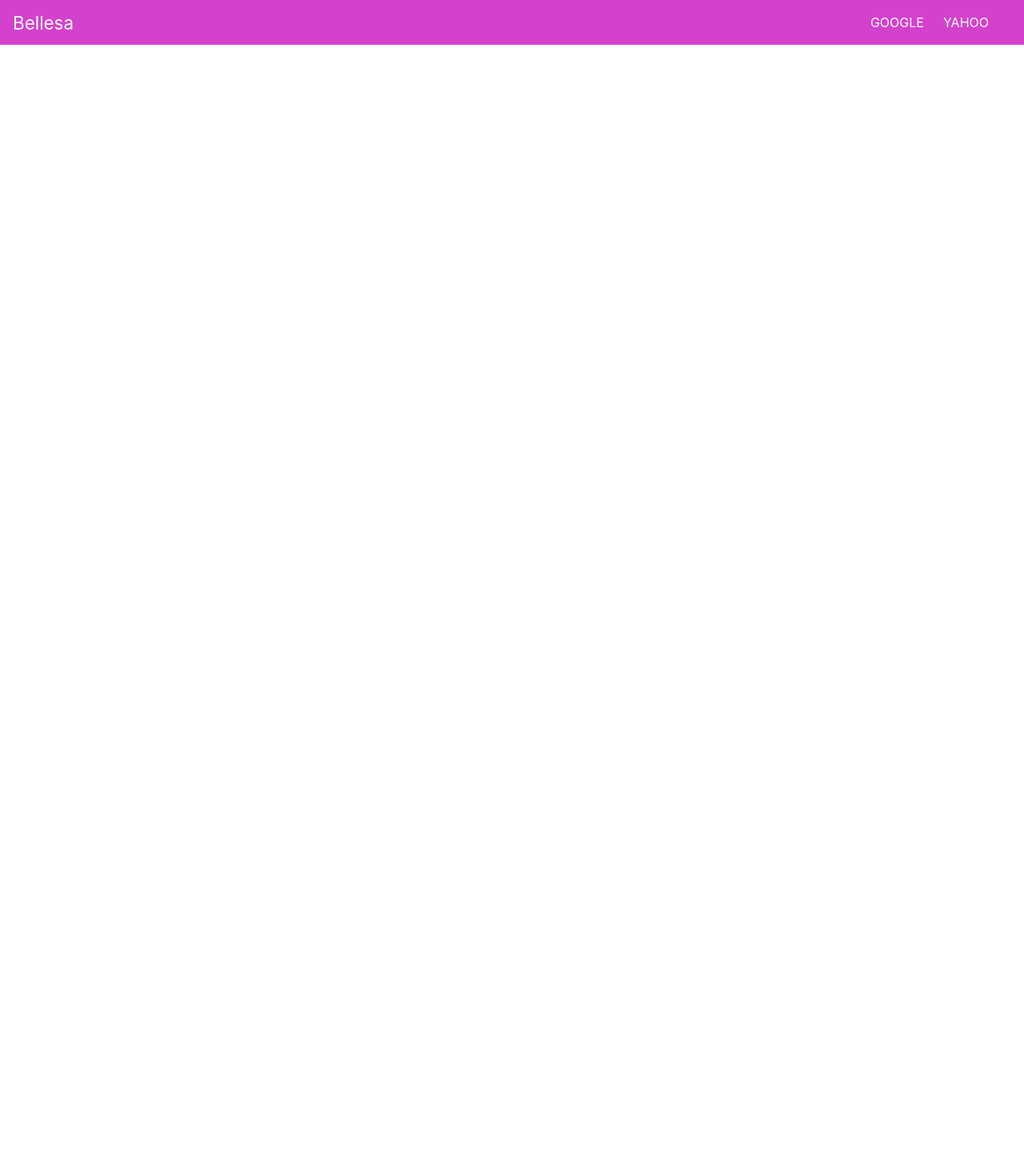
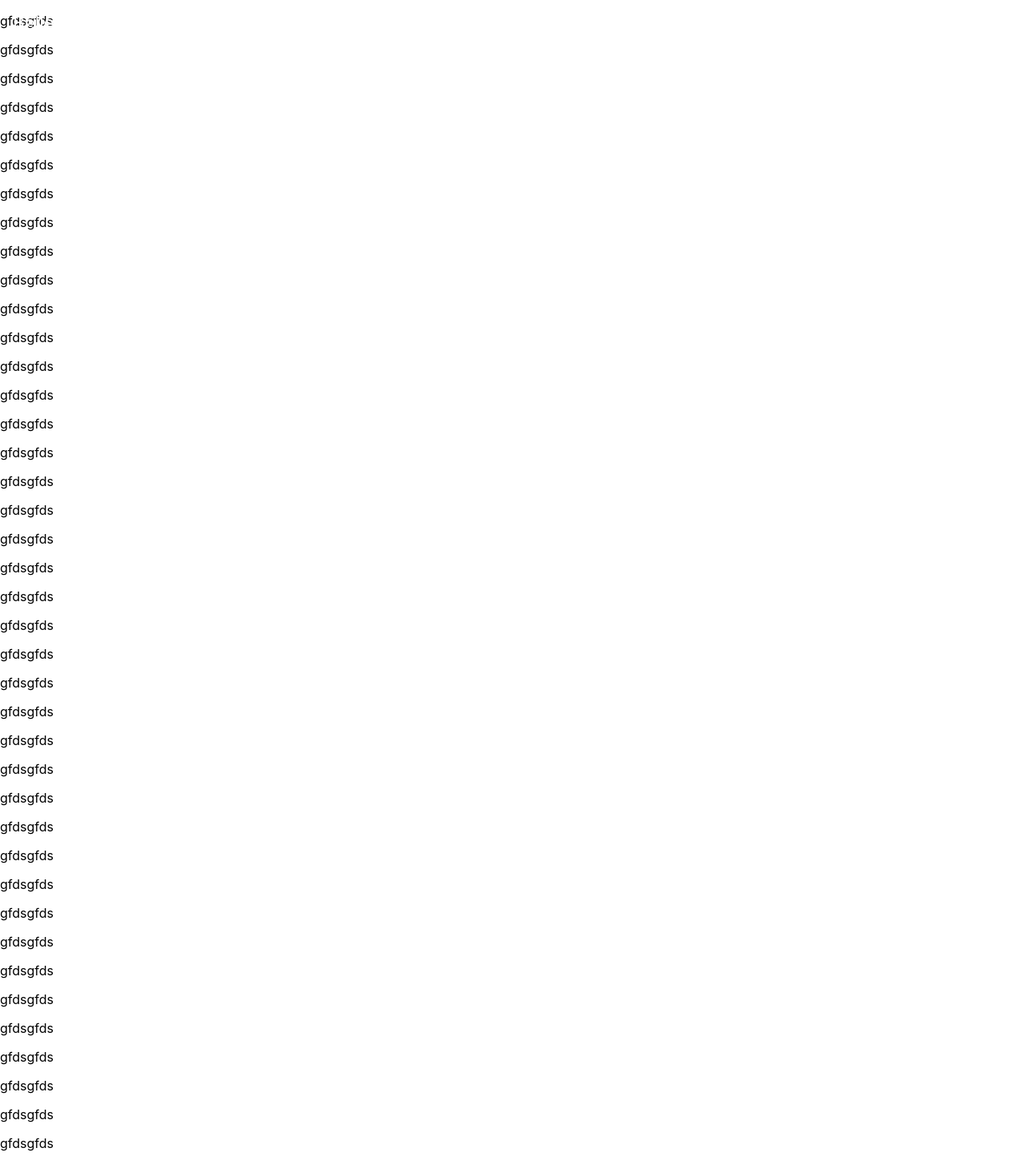
Before and after one commit to daniriian/navbar-responsive, a React (Create React App) app: page / in a window 1280 px wide. Shown: the whole page at 80% size. Before the commit the page ends 800 px from the top, so only its background shows below. Built offline with nearby package versions, Linux system fonts and the light colour scheme.

Commit message:
make navbar to change color when scrolled down

```diff
--- a/package.json
+++ b/package.json
@@ -6,6 +6,7 @@
     "@testing-library/jest-dom": "^4.2.4",
     "@testing-library/react": "^9.3.2",
     "@testing-library/user-event": "^7.1.2",
+    "lodash": "^4.17.15",
     "node-sass": "^4.13.0",
     "react": "^16.12.0",
     "react-dom": "^16.12.0",
--- a/src/App.js
+++ b/src/App.js
@@ -10,6 +10,48 @@ function App() {
   return (
     <div className="App">
       <Navbar logo="Bellesa" menuItems={menuLinks} />
+      <div>
+        <p>gfdsgfds</p>
+        <p>gfdsgfds</p>
+        <p>gfdsgfds</p>
+        <p>gfdsgfds</p>
+        <p>gfdsgfds</p>
+        <p>gfdsgfds</p>
+        <p>gfdsgfds</p>
+        <p>gfdsgfds</p>
+        <p>gfdsgfds</p>
+        <p>gfdsgfds</p>
+        <p>gfdsgfds</p>
+        <p>gfdsgfds</p>
+        <p>gfdsgfds</p>
+        <p>gfdsgfds</p>
+        <p>gfdsgfds</p>
+        <p>gfdsgfds</p>
+        <p>gfdsgfds</p>
+        <p>gfdsgfds</p>
+        <p>gfdsgfds</p>
+        <p>gfdsgfds</p>
+        <p>gfdsgfds</p>
+        <p>gfdsgfds</p>
+        <p>gfdsgfds</p>
+        <p>gfdsgfds</p>
+        <p>gfdsgfds</p>
+        <p>gfdsgfds</p>
+        <p>gfdsgfds</p>
+        <p>gfdsgfds</p>
+        <p>gfdsgfds</p>
+        <p>gfdsgfds</p>
+        <p>gfdsgfds</p>
+        <p>gfdsgfds</p>
+        <p>gfdsgfds</p>
+        <p>gfdsgfds</p>
+        <p>gfdsgfds</p>
+        <p>gfdsgfds</p>
+        <p>gfdsgfds</p>
+        <p>gfdsgfds</p>
+        <p>gfdsgfds</p>
+        <p>gfdsgfds</p>
+      </div>
     </div>
   );
 }
--- /dev/null
+++ b/src/components/DocumentScrollThrottle.js
@@ -0,0 +1,30 @@
+import { useEffect, useState } from 'react';
+import { throttle } from 'lodash';
+
+function useDocumentScrollThrottled(callback) {
+  const [, setScrollPosition] = useState(0);
+  let previousScrollTop = 0;
+
+  function handleDocumentScroll() {
+    const { scrollTop: currentScrollTop } =
+      document.documentElement || document.body;
+
+    setScrollPosition(previousPosition => {
+      previousScrollTop = previousPosition;
+      return currentScrollTop;
+    });
+
+    callback({ previousScrollTop, currentScrollTop });
+  }
+
+  const handleDocumentScrollThrottled = throttle(handleDocumentScroll, 100);
+
+  useEffect(() => {
+    window.addEventListener('scroll', handleDocumentScrollThrottled);
+
+    return () =>
+      window.removeEventListener('scroll', handleDocumentScrollThrottled);
+  }, []);
+}
+
+export default useDocumentScrollThrottled;
--- a/src/components/Navbar/Navbar.component.jsx
+++ b/src/components/Navbar/Navbar.component.jsx
@@ -1,18 +1,35 @@
 import React, { useState } from 'react';
 
 import MenuButton from './MenuButton/MenuButton.component';
+import useDocumentScrollThrottled from '../DocumentScrollThrottle';
 
 import './Navbar.styles.scss';
 
 const Navbar = ({ logo, menuItems }) => {
   const [menuOpen, setMenuOpen] = useState(false);
+  const [transparentNav, setTransparentNav] = useState(true);
+
+  const MINIMUM_SCROLL = 180;
+  const TIMEOUT_DELAY = 100;
 
   const inverseMenu = () => {
     setMenuOpen(!menuOpen);
   };
 
+  useDocumentScrollThrottled(callbackData => {
+    const { previousScrollTop, currentScrollTop } = callbackData;
+    const isScrolledDown = previousScrollTop < currentScrollTop;
+    const isMinimumScrolled = currentScrollTop > MINIMUM_SCROLL;
+
+    setTimeout(() => {
+      setTransparentNav(!(isScrolledDown && isMinimumScrolled));
+    }, TIMEOUT_DELAY);
+  });
+
+  const transparentNavStyle = transparentNav ? 'transparent' : '';
+
   return (
-    <nav className="nav">
+    <nav className={'nav ' + transparentNavStyle}>
       <div
         className={'overlay' + (menuOpen ? ' add_overlay' : '')}
         onClick={menuOpen ? inverseMenu : null}
@@ -25,8 +42,8 @@ const Navbar = ({ logo, menuItems }) => {
         <MenuButton onClick={inverseMenu} />
         <div className={'menu' + (menuOpen ? ' menu_open' : '')}>
           <ul>
-            {menuItems.map(item => (
-              <li className="menu-item">
+            {menuItems.map((item, index) => (
+              <li className="menu-item" key={index}>
                 <a href={item.address}>{item.name}</a>
               </li>
             ))}
--- a/src/components/Navbar/Navbar.styles.scss
+++ b/src/components/Navbar/Navbar.styles.scss
@@ -5,6 +5,12 @@
   background-color: #d441cd;
   height: 56px;
   width: 100%;
+  transition: all 0.2s ease-in;
+}
+
+.transparent {
+  background: none;
+  transition: all 0.1s ease-in;
 }
 
 .nav-container {
```
